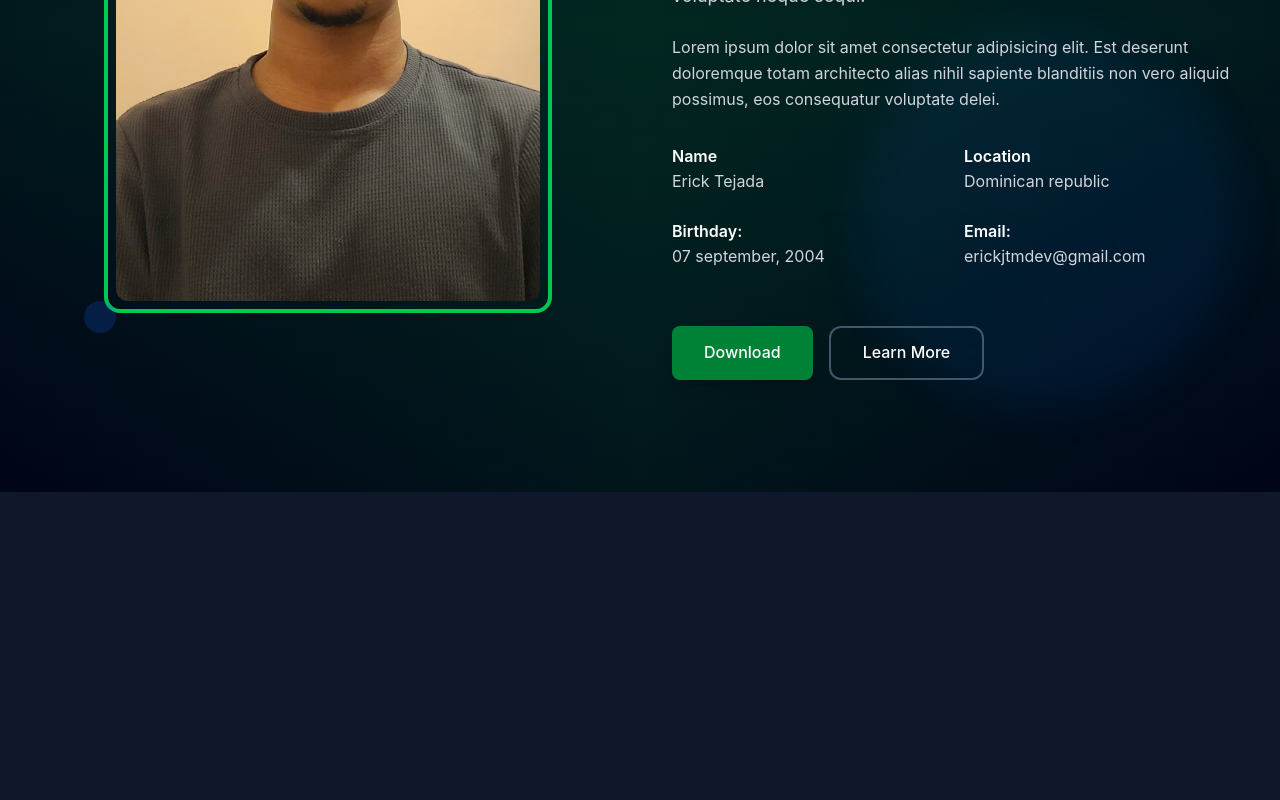
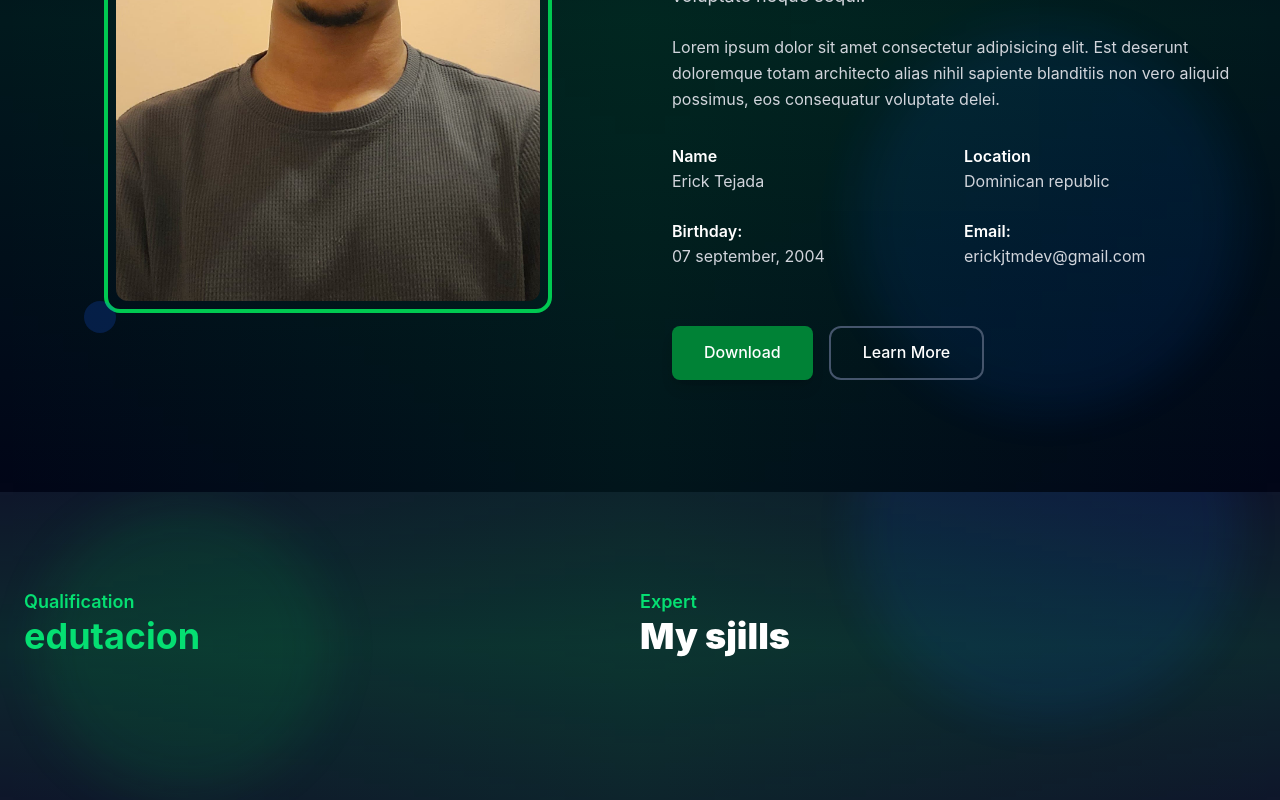
Before and after one commit to ErickDev-T/Portafolio, a React (Vite) app: page / in a window 1280 px wide. Shown: the part 1248-2048 px from the top of the page. Before the commit the page ends 1740 px from the top, so only its background shows below. Built offline with nearby package versions, Linux system fonts and the light colour scheme.

Commit message:
skills section

```diff
--- a/src/App.jsx
+++ b/src/App.jsx
@@ -2,6 +2,7 @@ import React from "react";
 import Header from "./components/Header"
 import Hero from "./components/Hero"
 import About from "./components/About";
+import Skills from "./components/Skills";
 
 function App(){
   return (
@@ -9,6 +10,7 @@ function App(){
     <Header/>
     <Hero/>
     <About/>
+    <Skills/>
   </div>
   );
 }
--- a/src/components/About.jsx
+++ b/src/components/About.jsx
@@ -58,7 +58,7 @@ function About() {
             {/* Right Content */}
             <div className={`space-y-8 transition-all duration-1000 delay-300 ${isVisible ? "opacity-100 translatex-0" : "opacity-0 -translate-x-10"}`}>
               <div className="space-y-3">
-                <p className="text-green-400 font-semibold text-lg">About M</p>
+                <p className="text-green-400 font-semibold text-lg">About Me</p>
                 <h2 className="text-4xl md:text-5xl text-white font-bold animate-slide-up">
                   Why hire me for your <br />
                   <span>next project?</span>
--- /dev/null
+++ b/src/components/Skills.jsx
@@ -0,0 +1,48 @@
+import React from "react";
+
+function Skills() {
+  return (
+    <section id="skills" className="py-24 bg-slate-900 relative overflow-hidden">
+      {/* fondos animados */}
+      <div className="absolute inset-0">
+        {/* bola verde flotando lento */}
+        <div className="absolute top-20 left-10 w-72 h-72 bg-green-500/10 rounded-full blur-xl animate-bounce"></div>
+
+        {/* bola azul con pulso lento */}
+        <div className="absolute bottom-20 right-10 w-96 h-96 bg-blue-600/10 rounded-full blur-xl animate-pulse"></div>
+
+        {/* degradados suaves */}
+        <div className="absolute inset-0 bg-gradient-to-r from-transparent via-green-600/10 to-transparent"></div>
+        <div className="absolute inset-0 bg-gradient-to-b from-transparent via-green-500/10 to-transparent"></div>
+      </div>
+      <div className="container mx-auto px-6 relative z-10">
+        <div className="grid lg:grid-cols-2 gap 16">
+          {/*left edutacion*/}
+          <div className="{`transaction-all duration-1000`}">
+            <div className="mb-12">
+              <p className="text-green-400 font-semibold text-lg mv-4">Qualification</p>
+              <p className="text-green-400 text-4xl font-bold">edutacion</p>
+            </div>
+            <div className="spacey-8"> {/*loic*/}</div>
+          </div>
+          <div className="transaction-all duration-1000 delay-300">
+
+            <div className="mb-12">
+              <p className="text-green-400 font-semibold text-lg mv-4">Expert</p>
+              <p className="text-4xl font-black text-white mb-8">My sjills</p>
+            </div>
+          </div>
+
+        </div>
+
+
+      </div>
+
+
+
+
+    </section>
+  );
+}
+
+export default Skills;
```
